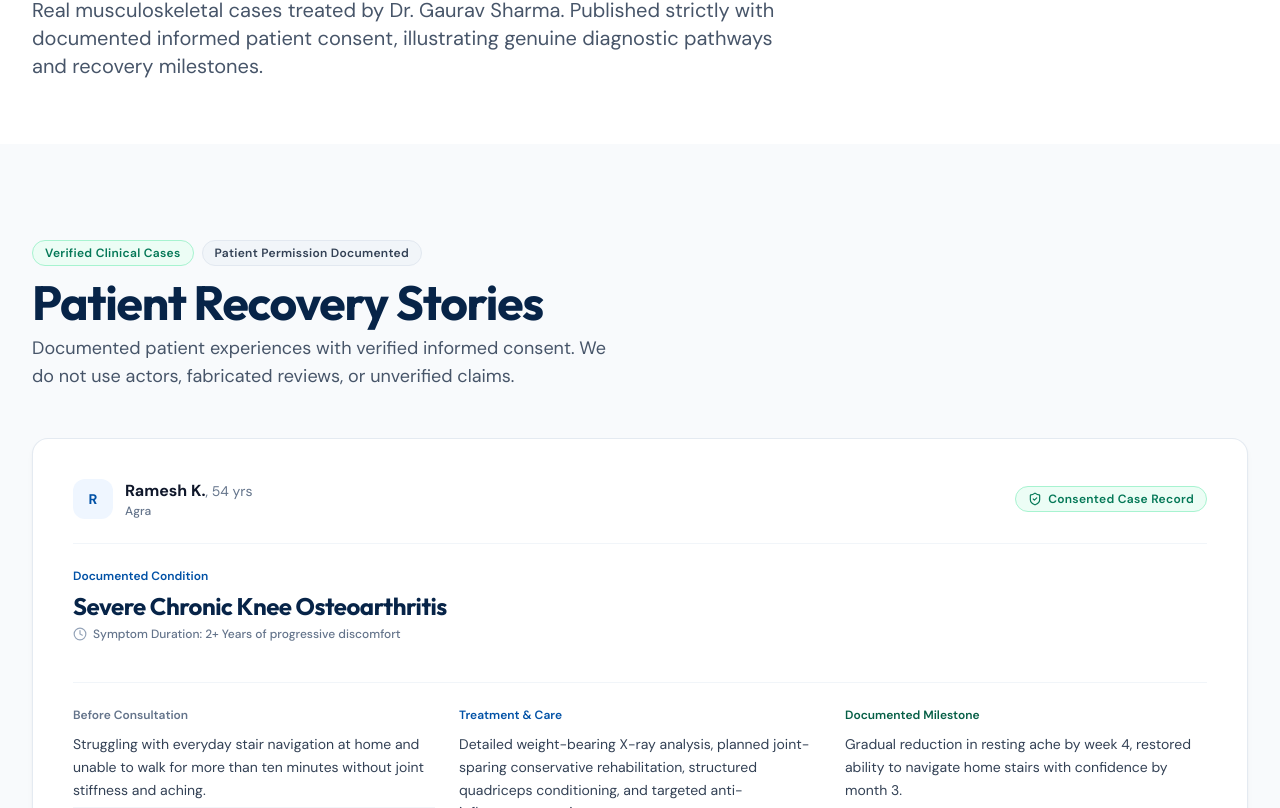
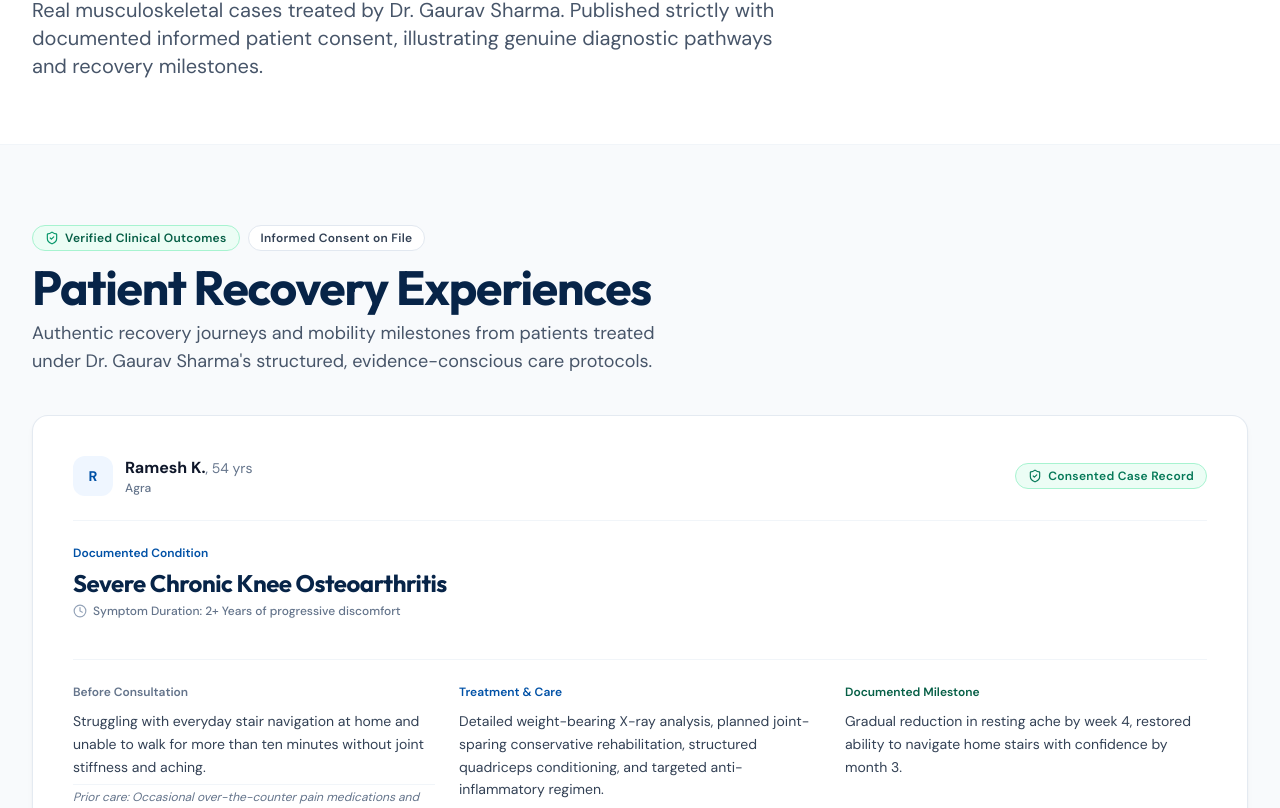
Before and after one commit to vilisipsum/bestortho.clinic, a Next.js app: page /patient-stories in a window 1280 px wide. Shown: the part 292-1100 px from the top of the page. Built offline with nearby package versions, Linux system fonts and the light colour scheme.

Commit message:
refactor(cro): streamline patient recovery stories into a compact 3-column scannable grid on homepage

```diff
--- a/app/patient-stories/page.tsx
+++ b/app/patient-stories/page.tsx
@@ -46,7 +46,7 @@ export default function PatientStoriesPage() {
       </section>
 
       {/* Patient Stories List */}
-      <PatientStoriesSection maxItems={10} showAllLink={false} />
+      <PatientStoriesSection maxItems={10} showAllLink={false} variant="detailed" />
 
       {/* Testimonials */}
       <TestimonialCard />
--- a/components/PatientStoriesSection.tsx
+++ b/components/PatientStoriesSection.tsx
@@ -1,40 +1,48 @@
 import React from 'react';
 import Link from 'next/link';
-import { ArrowRight, ShieldCheck, FileCheck2 } from 'lucide-react';
+import { ArrowRight, ShieldCheck } from 'lucide-react';
 import { patientStories } from '@/lib/content';
 import PatientStoryCard from './PatientStoryCard';
 
 interface PatientStoriesSectionProps {
   maxItems?: number;
   showAllLink?: boolean;
+  variant?: 'compact' | 'detailed';
 }
 
-export default function PatientStoriesSection({ maxItems = 3, showAllLink = true }: PatientStoriesSectionProps) {
+export default function PatientStoriesSection({
+  maxItems = 3,
+  showAllLink = true,
+  variant = 'compact'
+}: PatientStoriesSectionProps) {
   // Only display stories where consentApproved && testimonialApproved && approved are all true
   const approvedStories = patientStories
     .filter((s) => s.consentApproved && s.testimonialApproved && s.approved)
     .slice(0, maxItems);
 
+  const isCompact = variant === 'compact';
+
   return (
-    <section className="py-16 md:py-24 bg-slate-50">
+    <section className="py-14 md:py-20 bg-slate-50 border-t border-slate-100">
       <div className="max-w-7xl mx-auto px-4 sm:px-6 lg:px-8">
 
         {/* Section Heading */}
-        <div className="flex flex-col md:flex-row md:items-end justify-between gap-6 mb-12">
+        <div className="flex flex-col md:flex-row md:items-end justify-between gap-6 mb-10">
           <div>
             <div className="flex items-center gap-2 mb-3">
-              <span className="pill-badge bg-emerald-50 text-emerald-700 border-emerald-200">
-                Verified Clinical Cases
+              <span className="pill-badge bg-emerald-50 text-emerald-800 border-emerald-200">
+                <ShieldCheck className="w-3.5 h-3.5 text-emerald-600" />
+                Verified Clinical Outcomes
               </span>
-              <span className="pill-badge bg-slate-100 text-slate-700 border-slate-200">
-                Patient Permission Documented
+              <span className="pill-badge bg-white text-slate-700 border-slate-200 shadow-xs">
+                Informed Consent on File
               </span>
             </div>
             <h2 className="text-3xl sm:text-4xl md:text-5xl font-bold text-brand-950 tracking-tight font-display">
-              Patient Recovery Stories
+              Patient Recovery Experiences
             </h2>
-            <p className="text-base sm:text-lg text-slate-600 font-normal mt-2 max-w-xl">
-              Documented patient experiences with verified informed consent. We do not use actors, fabricated reviews, or unverified claims.
+            <p className="text-base sm:text-lg text-slate-600 font-normal mt-2 max-w-2xl">
+              Authentic recovery journeys and mobility milestones from patients treated under Dr. Gaurav Sharma&apos;s structured, evidence-conscious care protocols.
             </p>
           </div>
 
@@ -43,18 +51,43 @@ export default function PatientStoriesSection({ maxItems = 3, showAllLink = true
               href="/patient-stories"
               className="btn-secondary self-start md:self-auto text-sm py-2.5 px-5 flex items-center gap-2"
             >
-              <span>View All Patient Stories</span>
+              <span>View Full Case Records</span>
               <ArrowRight className="w-4 h-4" />
             </Link>
           )}
         </div>
 
-        {/* Stories List */}
-        <div className="space-y-8">
-          {approvedStories.map((story) => (
-            <PatientStoryCard key={story.id} story={story} />
-          ))}
-        </div>
+        {/* Stories List: Grid if Compact, Stacked if Detailed */}
+        {isCompact ? (
+          <div className="grid grid-cols-1 md:grid-cols-3 gap-6">
+            {approvedStories.map((story) => (
+              <PatientStoryCard key={story.id} story={story} variant="compact" />
+            ))}
+          </div>
+        ) : (
+          <div className="space-y-8">
+            {approvedStories.map((story) => (
+              <PatientStoryCard key={story.id} story={story} variant="detailed" />
+            ))}
+          </div>
+        )}
+
+        {/* Bottom Banner on Homepage */}
+        {isCompact && showAllLink && (
+          <div className="mt-8 pt-6 border-t border-slate-200/80 flex flex-col sm:flex-row items-center justify-between gap-4 text-xs text-slate-500">
+            <span className="flex items-center gap-1.5 font-medium">
+              <ShieldCheck className="w-4 h-4 text-emerald-600 shrink-0" />
+              Documented patient consent archived in accordance with medical ethics standards.
+            </span>
+            <Link
+              href="/patient-stories"
+              className="text-brand-700 hover:text-brand-900 font-semibold flex items-center gap-1 shrink-0 hover:underline"
+            >
+              <span>Explore complete clinical diagnostic pathways</span>
+              <ArrowRight className="w-3.5 h-3.5" />
+            </Link>
+          </div>
+        )}
 
       </div>
     </section>
--- a/components/PatientStoryCard.tsx
+++ b/components/PatientStoryCard.tsx
@@ -1,17 +1,77 @@
 import React from 'react';
-import { UserCheck, ShieldCheck, Quote, Clock, CheckCircle } from 'lucide-react';
+import { ShieldCheck, Quote, Clock, CheckCircle } from 'lucide-react';
 import { PatientStory } from '@/lib/content';
 
 interface PatientStoryCardProps {
   story: PatientStory;
+  variant?: 'compact' | 'detailed';
 }
 
-export default function PatientStoryCard({ story }: PatientStoryCardProps) {
+export default function PatientStoryCard({ story, variant = 'detailed' }: PatientStoryCardProps) {
   // Strict Safety Gate: Do not render unconsented or unapproved patient stories
   if (!story.consentApproved || !story.testimonialApproved || !story.approved) {
     return null;
   }
 
+  // --- Compact Variant (Optimized for Homepage Conversion & Scannability) ---
+  if (variant === 'compact') {
+    return (
+      <div className="card-medical bg-white p-5 sm:p-6 rounded-2xl border border-slate-200/90 shadow-sm hover:shadow-md transition-shadow flex flex-col justify-between h-full group">
+        <div>
+          {/* Top Header: Condition Pill & Verified Badge */}
+          <div className="flex items-center justify-between gap-2 mb-3.5">
+            <span className="px-2.5 py-1 rounded-lg text-xs font-semibold bg-brand-50 border border-brand-100 text-brand-900 truncate max-w-[200px]">
+              {story.condition}
+            </span>
+            <span className="inline-flex items-center gap-1 text-[11px] font-semibold text-emerald-700 bg-emerald-50 px-2 py-0.5 rounded-full border border-emerald-200 shrink-0">
+              <ShieldCheck className="w-3 h-3 text-emerald-600" />
+              Verified Case
+            </span>
+          </div>
+
+          {/* Patient Quote in clean editorial style */}
+          <div className="relative mb-4">
+            <Quote className="w-5 h-5 text-brand-300 mb-1.5 opacity-80" />
+            <p className="text-sm font-normal text-slate-700 italic leading-relaxed line-clamp-4">
+              &ldquo;{story.patientQuote}&rdquo;
+            </p>
+          </div>
+        </div>
+
+        {/* Outcome / Transformation Highlight */}
+        <div className="pt-3.5 border-t border-slate-100 mt-2 space-y-2">
+          <div className="p-2.5 rounded-xl bg-slate-50 border border-slate-100/80">
+            <span className="block text-[10px] font-bold uppercase tracking-wider text-emerald-800 mb-0.5">
+              Documented Milestone
+            </span>
+            <p className="text-xs text-slate-800 font-medium line-clamp-2">
+              {story.recovery}
+            </p>
+          </div>
+
+          {/* Patient Identity & Location */}
+          <div className="flex items-center justify-between pt-1 text-xs">
+            <div className="flex items-center gap-2">
+              <div className="w-6 h-6 rounded-full bg-brand-100 text-brand-800 font-bold text-xs flex items-center justify-center">
+                {story.displayName.charAt(0)}
+              </div>
+              <span className="font-bold text-slate-900">
+                {story.displayName}
+                {story.age && <span className="font-normal text-slate-500">, {story.age}y</span>}
+              </span>
+            </div>
+            {story.location && (
+              <span className="text-slate-500 text-[11px] font-medium">
+                {story.location}
+              </span>
+            )}
+          </div>
+        </div>
+      </div>
+    );
+  }
+
+  // --- Detailed Variant (Used on /patient-stories for In-Depth Clinical Evaluation) ---
   return (
     <div className="card-medical bg-white p-6 sm:p-8 lg:p-10 relative overflow-hidden flex flex-col justify-between">
       {/* Editorial Header */}
```
